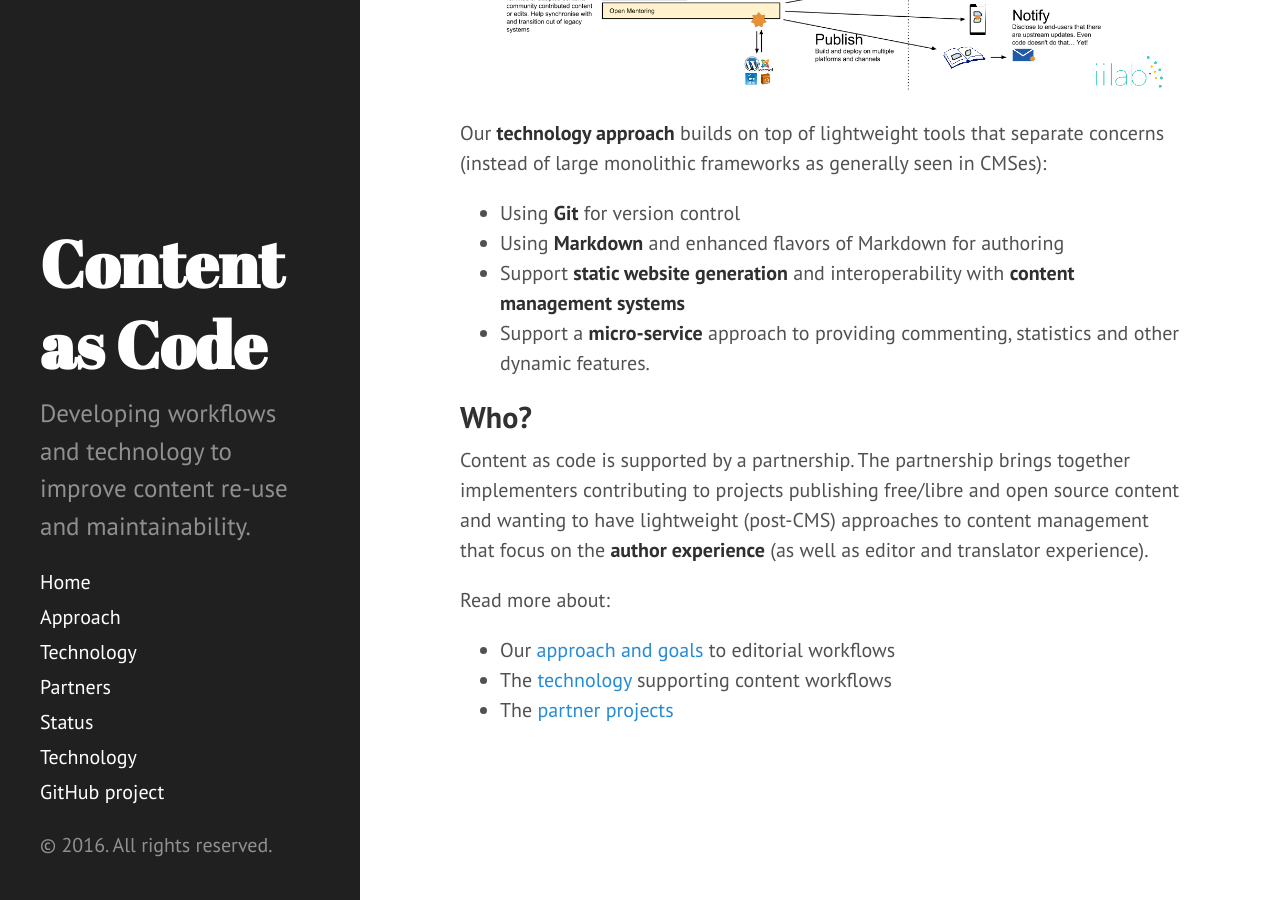
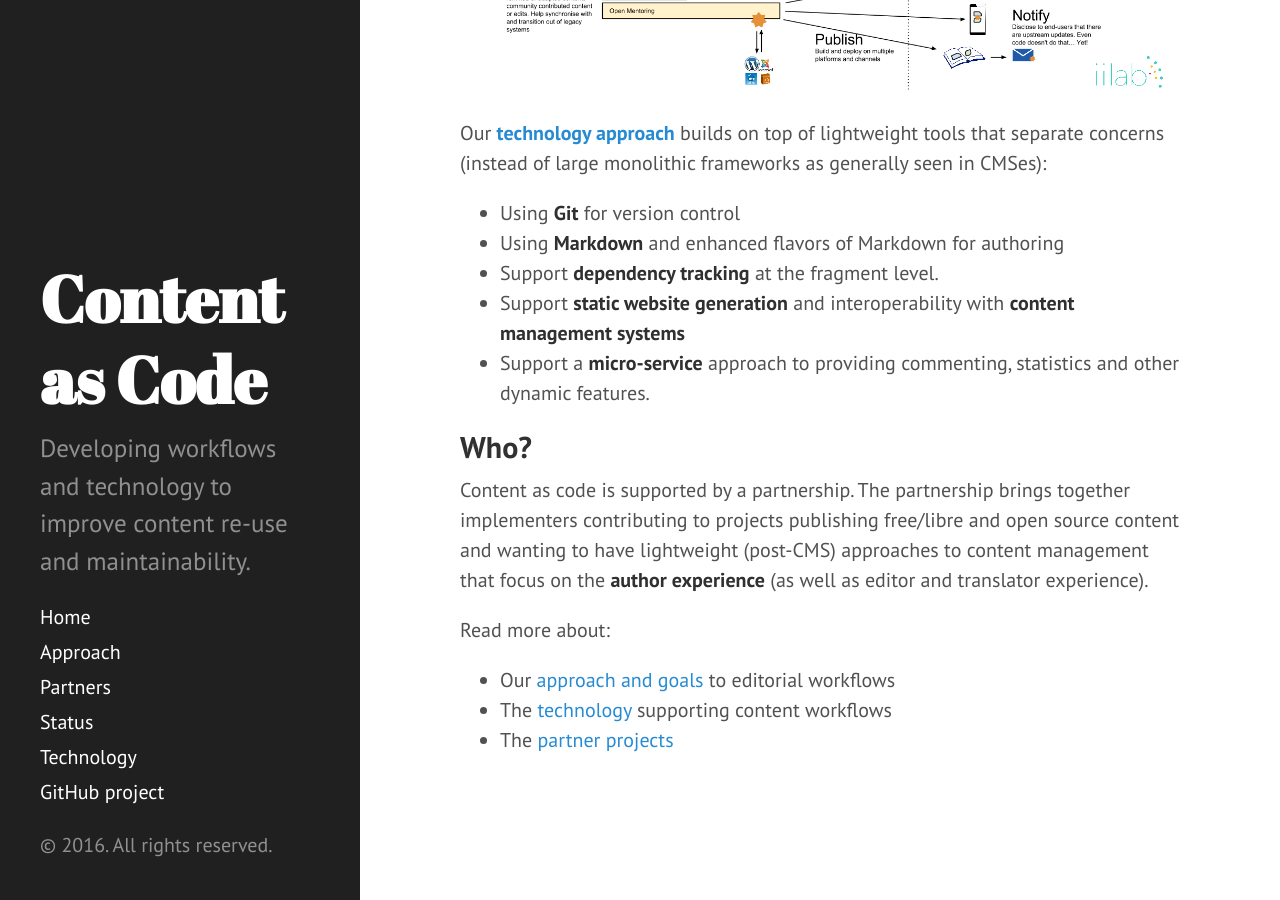
Before and after one commit to iilab/contentascode, a Jekyll site: the page built from index.md, in a window 1280 px wide and 900 px high, scrolled down 1054 px. Built offline with Jekyll 4.4.1, drawn with Linux system fonts in a browser that asks for light colours.

Commit message:
Fixed link to technology and added dependency tracking.

```diff
--- a/index.md
+++ b/index.md
@@ -20,10 +20,11 @@ Our **design goals** are to enable:
 
 [![dependencies](images/dependencies.png)](images/dependencies.png)
 
-Our **technology approach** builds on top of lightweight tools that separate concerns (instead of large monolithic frameworks as generally seen in CMSes):
+Our [**technology approach**](technnology) builds on top of lightweight tools that separate concerns (instead of large monolithic frameworks as generally seen in CMSes):
 
  - Using **Git** for version control
  - Using **Markdown** and enhanced flavors of Markdown for authoring
+ - Support **dependency tracking** at the fragment level.
  - Support **static website generation** and interoperability with **content management systems**
  - Support a **micro-service** approach to providing commenting, statistics and other dynamic features.
 
```
Also changed, not shown: technology/implementation.md (+0 -1 lines).
